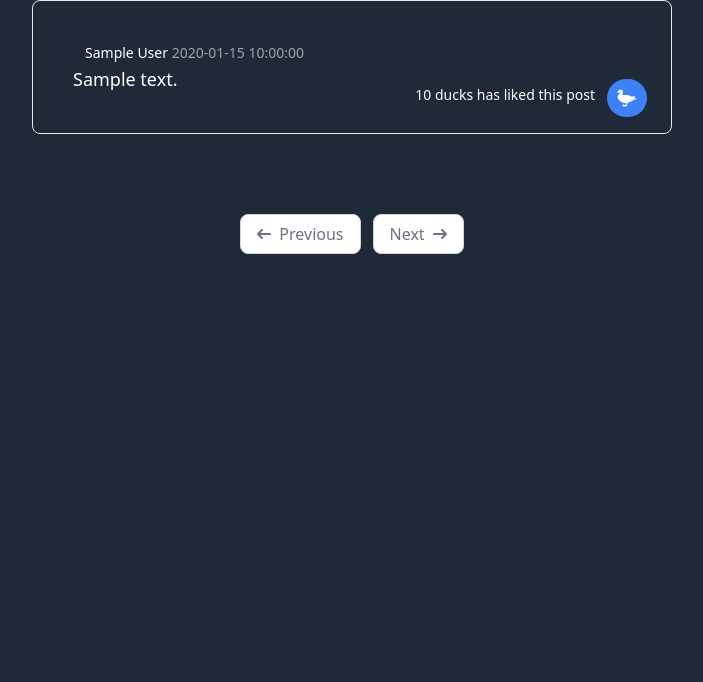
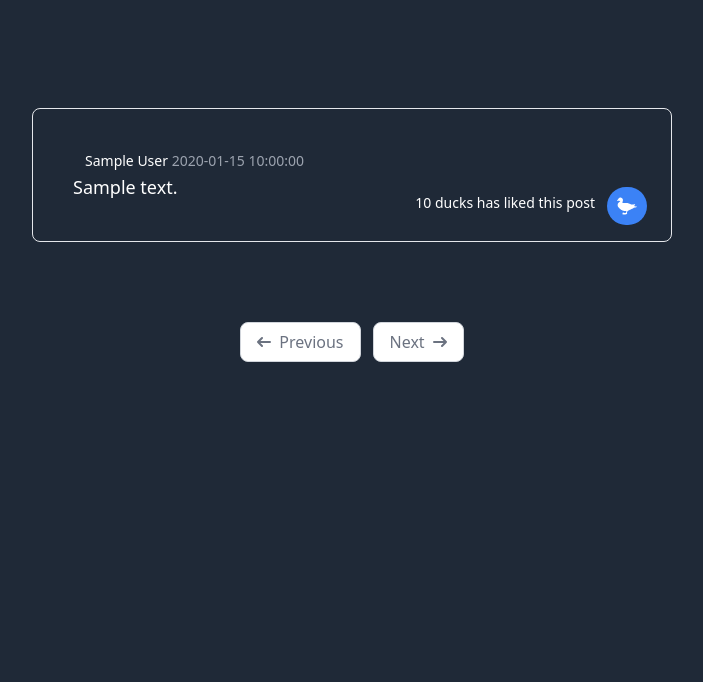
Before and after one commit to DanielRiha8906/NSQL_Tweeter, a Flask app: template templates/home.html in a window 1280 px wide. Shown: the part 64-746 px from the top of the page, without its empty margins (288-991 px from the left). Run offline with Flask 3, Linux system fonts and the light colour scheme; the template is opened without the code that fills it: most values are stand-ins (such as "Sample title", 1, 10 or a date in 2020); style sheets or scripts are compiled from the project's sources.

Commit message:
space on top added

```diff
--- a/templates/home.html
+++ b/templates/home.html
@@ -1,5 +1,9 @@
 {% extends 'layout.html' %} {% block content%}
 <div class="flex justify-center flex-col w-[40rem] mx-auto mb-20 gap-5">
+  <div class="flex justify-center flex-col w-[40rem] mx-auto mb-20 gap-5 bg-gray-800">
+    <div class="px-10 py-1 border-transparent">
+    </div>
+  </div>
   {% for post in posts %}
   <div class="px-10 py-10 border rounded-lg border-gray-200 relative">
     <a href="#" class="group block flex-shrink-0">
@@ -21,7 +25,8 @@
     <!--- Like Count --->
     <span
       class=" absolute bottom-7 right-12 px-7 text-white text-sm leading-5 font-medium hover:text-blue-600 flex justify-end">{{
-      post.likes }} ducks has liked this post</span>
+      post.likes }} ducks has liked this post
+    </span>
     <!---- Duck Button --->
     <div class="absolute bottom-4 right-4">
       <a href="/like/{{ post.id }}" method="post">
--- a/templates/profile.html
+++ b/templates/profile.html
@@ -1,5 +1,8 @@
 {% extends 'layout.html' %} {% block content%}
 <div class="flex justify-center flex-col w-[40rem] mx-auto mb-20 gap-5">
+  <div class="flex justify-center flex-col w-[40rem] mx-auto mb-20 gap-5 bg-gray-800">
+    <div class="px-10 py-10 border-transparent"></div>
+  </div>
   {% for post in posts %}
   <div class="px-10 py-10 border rounded-lg border-gray-200 relative">
     <a href="#" class="group block flex-shrink-0">
```
Lines whose indentation alone changed are shown as unchanged.
